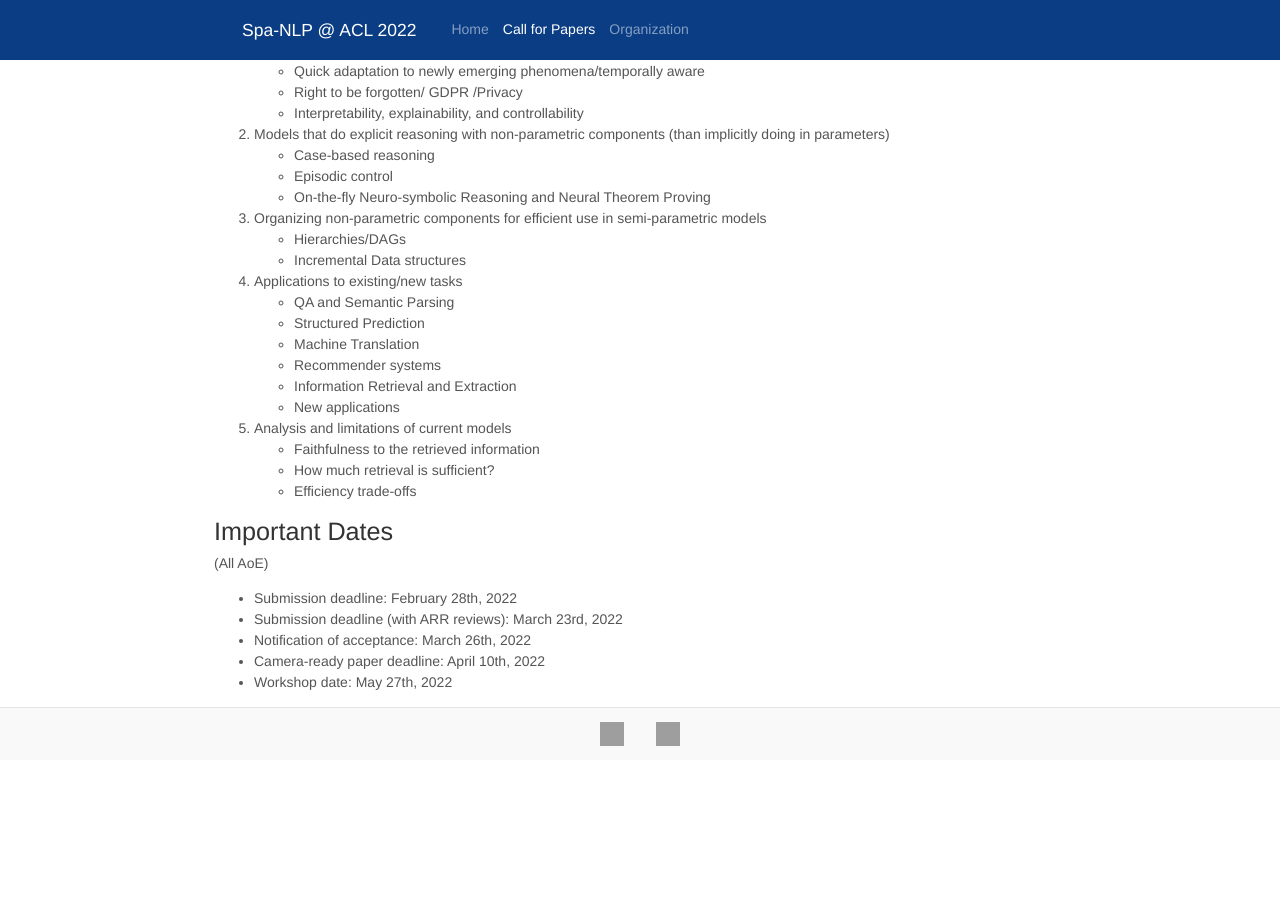
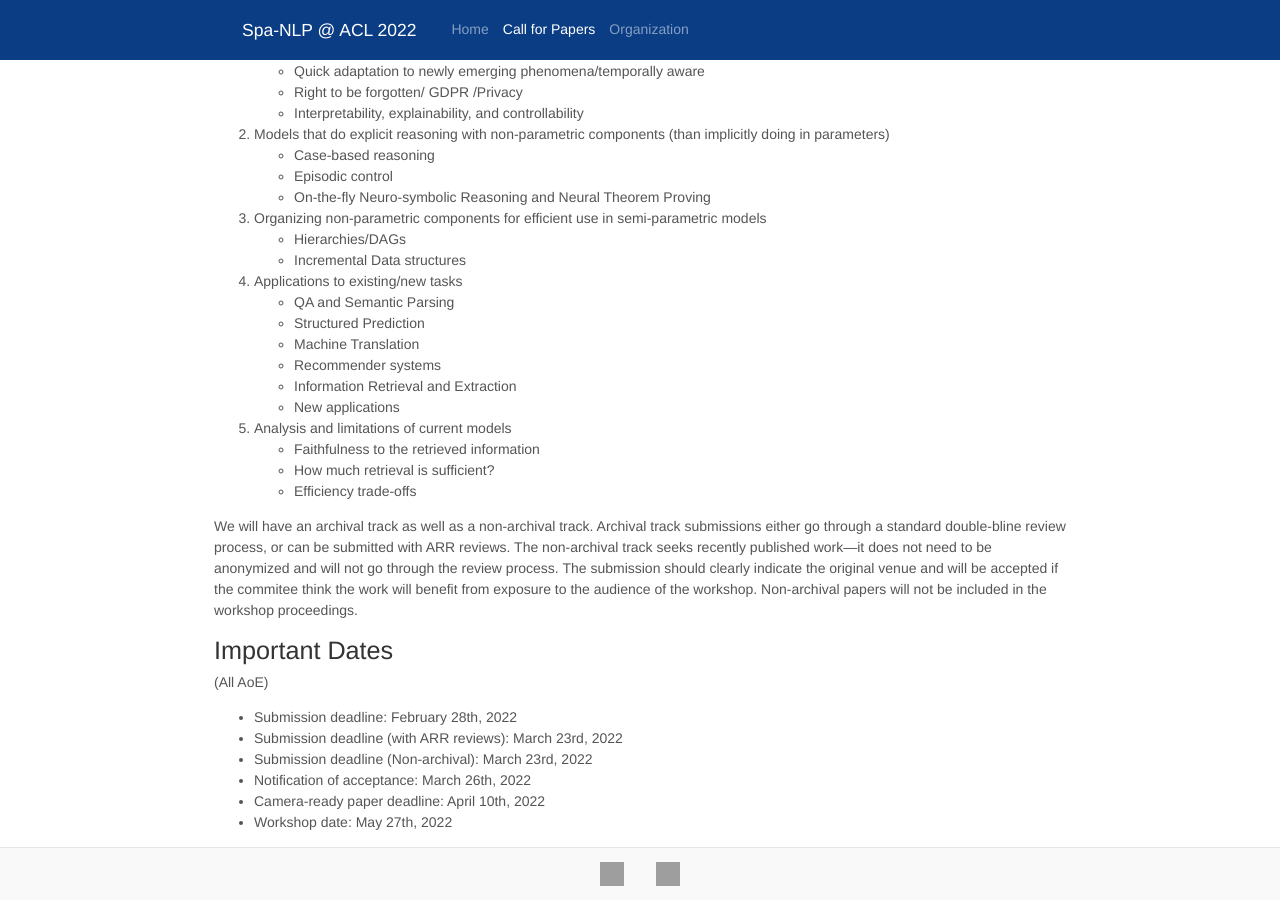
Before and after one commit to spa-nlp/spa-nlp.github.io, a Jekyll site: the page built from cfp.md, in a window 1280 px wide and 900 px high, scrolled down 637 px. Built offline with Jekyll 4.4.1, drawn with Linux system fonts in a browser that asks for light colours; nearby versions of some CDN libraries; before the commit the page ends 1397 px from its top, so only the background shows below that; grey boxes are pictures that could not be loaded.

Commit message:
included extra info about archival/non-archival

```diff
--- a/cfp.md
+++ b/cfp.md
@@ -47,8 +47,11 @@ This workshop aims to invite researchers to share their latest work in designing
 	* Efficiency trade-offs
 
 
-<!-- We have the archival track as well as the non-archival track. Archival track submissions either go through a standard double-bline review process, or can be submitted with ARR reviews. Non-archival track seeks recently published work---it does not need to be anonymized and will not go through the review process. The submission should clearly indicate the original venue and will be accepted if the organizers think the work will benefit from exposure to the audience of this workshop. Non-archival papers will not be included in the workshop proceedings. -->
-
+We will have an archival track as well as a non-archival track.
+Archival track submissions either go through a standard double-bline review process, or can be submitted with ARR reviews.
+The non-archival track seeks recently published work---it does not need to be anonymized and will not go through the review process.
+The submission should clearly indicate the original venue and will be accepted if the commitee think the work will benefit from exposure to the audience of the workshop.
+Non-archival papers will not be included in the workshop proceedings.
 
 
 ## Important Dates
@@ -56,6 +59,7 @@ This workshop aims to invite researchers to share their latest work in designing
 (All AoE)
 - Submission deadline: February 28th, 2022
 - Submission deadline (with ARR reviews): March 23rd, 2022
+- Submission deadline (Non-archival): March 23rd, 2022
 - Notification of acceptance: March 26th, 2022
 - Camera-ready paper deadline: April 10th, 2022
 - Workshop date: May 27th, 2022
```
